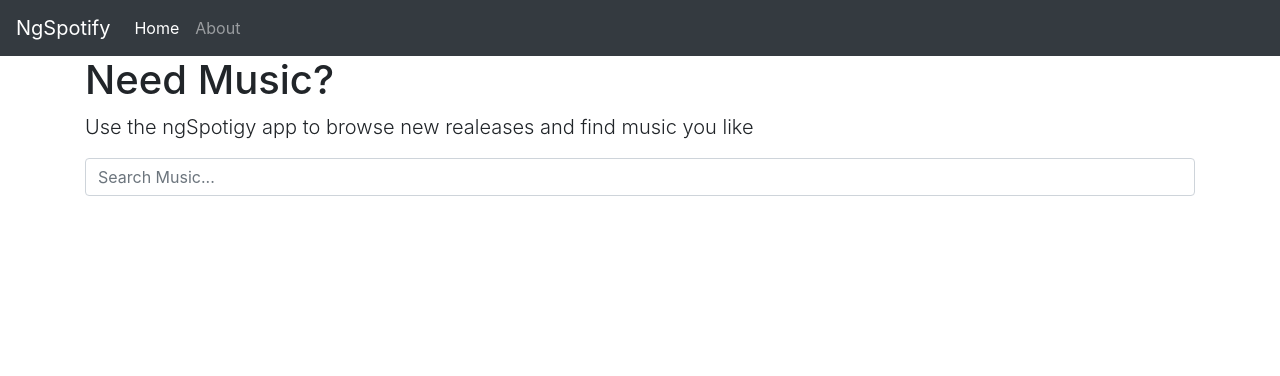
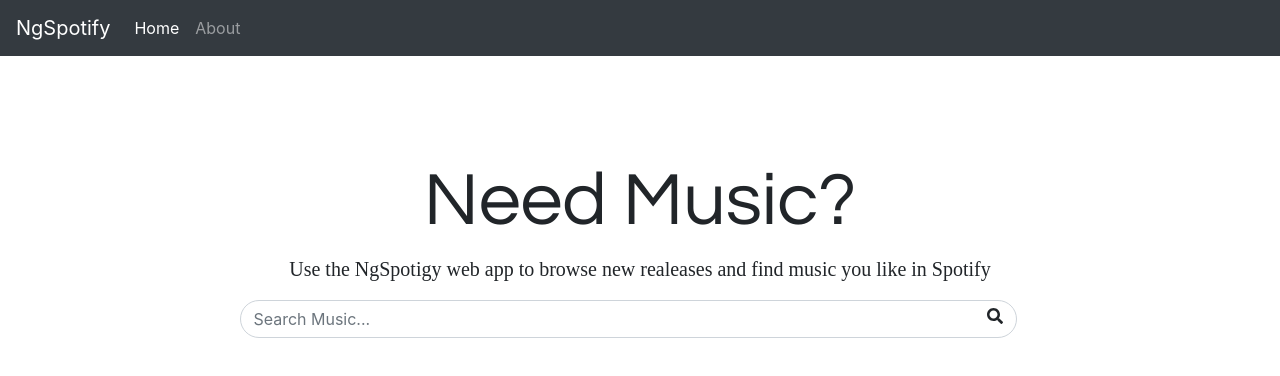
Before and after one commit to AndresXI/Angular-Spotify-App, an Angular app: page / in a window 1280 px wide. Shown: the top 376 px of the page. Built offline with nearby package versions, Linux system fonts and the light colour scheme; a web font is replaced by a local one.

Commit message:
bootstrap theme

```diff
--- a/angular.json
+++ b/angular.json
@@ -26,7 +26,9 @@
               "src/styles.css",
               "node_modules/bootstrap/dist/css/bootstrap.min.css"
             ],
-            "scripts": []
+            "scripts": [
+
+            ]
           },
           "configurations": {
             "production": {
--- a/package.json
+++ b/package.json
@@ -22,6 +22,9 @@
     "@angular/router": "^6.0.3",
     "bootstrap": "^4.1.3",
     "core-js": "^2.5.4",
+    "jquery": "^3.3.1",
+    "ng-bootstrap": "^1.6.3",
+    "popper.js": "^1.14.4",
     "rxjs": "^6.3.3",
     "rxjs-compat": "^6.3.3",
     "zone.js": "^0.8.26"
--- a/src/app/about/about.component.css
+++ b/src/app/about/about.component.css
@@ -0,0 +1,12 @@
+p {
+  font-size: 16px;
+  text-align: center;
+}
+
+h1, h3 {
+    text-align: center;
+}
+
+._about {
+    margin-top: 40px;
+}
--- a/src/app/about/about.component.html
+++ b/src/app/about/about.component.html
@@ -1,5 +1,7 @@
-<h1>About NgSpotify</h1>
-<h3>Version: 1.0</h3>
-<p>This is an Angular 2 app that uses the Spotify Web API to find
-  artist and display albums and tracks.
-</p>
+<div class="_about">
+  <h1>About NgSpotify</h1>
+  <h3>Version: 1.0</h3>
+  <p>This is an Angular 2 app that uses the Spotify Web API to find
+    artist and display albums and tracks.
+  </p>
+</div>
--- a/src/app/navbar/navbar.component.html
+++ b/src/app/navbar/navbar.component.html
@@ -7,7 +7,7 @@
 
   <div class="collapse navbar-collapse" id="navbarColor02">
     <ul class="navbar-nav mr-auto">
-      <li class="nav-item active">
+      <li class="nav-item">
         <a class="nav-link" routerLink="/" routerLinkActive="active" >Home</a>
       </li>
       <li class="nav-item">
--- a/src/app/search/search.component.css
+++ b/src/app/search/search.component.css
@@ -0,0 +1,24 @@
+
+h1.main_title {
+    text-align: center;
+    margin-top: 100px;
+    font-size: 75px;
+}
+
+p.lead {
+    text-align: center;
+}
+
+.fa-search {
+    position: relative;
+    right: 30px;
+    top: 8px;
+}
+
+input#search_box {
+    position: relative;
+    max-width: 70%;
+    margin-left: 14%;
+    border-radius: 25px;
+
+}
--- a/src/app/search/search.component.html
+++ b/src/app/search/search.component.html
@@ -1,17 +1,24 @@
-<h1>Need Music?</h1>
-<p class="lead">Use the ngSpotigy app to browse new realeases and
-  find music you like
+<h1 class="main_title">Need Music?</h1>
+<p class="lead">Use the NgSpotigy web app to browse new realeases and
+  find music you like in Spotify
 </p>
 
 <form>
-  <div class="form-group">
-    <input
+  <div class="form-group" id="input_search">
+    <div class="input-group">
+      <input
+      id="search_box"
       type="text"
-      name="searchStr"
+      class="form-control"
+      placeholder="Search Music..."
+      (keyup)="searchMusic()"
       [(ngModel)]="searchStr"
-      (keyup)="searchMusic()"
-      placeholder="Search Music..."
-      class="form-control">
+      name="searchStr">
+
+      <i class="fa fa-search" aria-hidden="true"></i>
+
+    </div>
+
   </div>
 </form>
 
--- a/src/index.html
+++ b/src/index.html
@@ -4,12 +4,21 @@
   <meta charset="utf-8">
   <title>NgSpotify</title>
   <base href="/">
-
+  <link href="https://fonts.googleapis.com/css?family=NTR|Questrial|Secular+One" rel="stylesheet">
+  <script defer src="https://use.fontawesome.com/releases/v5.3.1/js/all.js" integrity="sha384-kW+oWsYx3YpxvjtZjFXqazFpA7UP/MbiY4jvs+RWZo2+N94PFZ36T6TFkc9O3qoB"
+  crossorigin="anonymous"></script>
   <meta name="viewport" content="width=device-width, initial-scale=1">
   <link rel="icon" type="image/x-icon" href="favicon.ico">
   <link rel="stylesheet" href="https://bootswatch.com/4/solar/bootstrap.min.css">
 </head>
 <body>
+
   <app-root></app-root>
+  <script src="https://code.jquery.com/jquery-3.2.1.slim.min.js" integrity="sha384-KJ3o2DKtIkvYIK3UENzmM7KCkRr/rE9/Qpg6aAZGJwFDMVNA/GpGFF93hXpG5KkN"
+    crossorigin="anonymous"></script>
+  <script src="https://cdnjs.cloudflare.com/ajax/libs/popper.js/1.12.9/umd/popper.min.js" integrity="sha384-ApNbgh9B+Y1QKtv3Rn7W3mgPxhU9K/ScQsAP7hUibX39j7fakFPskvXusvfa0b4Q"
+    crossorigin="anonymous"></script>
+  <script src="https://maxcdn.bootstrapcdn.com/bootstrap/4.0.0/js/bootstrap.min.js" integrity="sha384-JZR6Spejh4U02d8jOt6vLEHfe/JQGiRRSQQxSfFWpi1MquVdAyjUar5+76PVCmYl"
+    crossorigin="anonymous"></script>
 </body>
 </html>
--- a/src/styles.css
+++ b/src/styles.css
@@ -1 +1,9 @@
 /* You can add global styles to this file, and also import other style files */
+h1 {
+     font-family: 'Questrial', sans-serif !important;
+}
+
+p {
+    font-family: 'NTR';
+
+}
```
Also changed, not shown: 1 other file (tests, documents, lock files or other folders).
